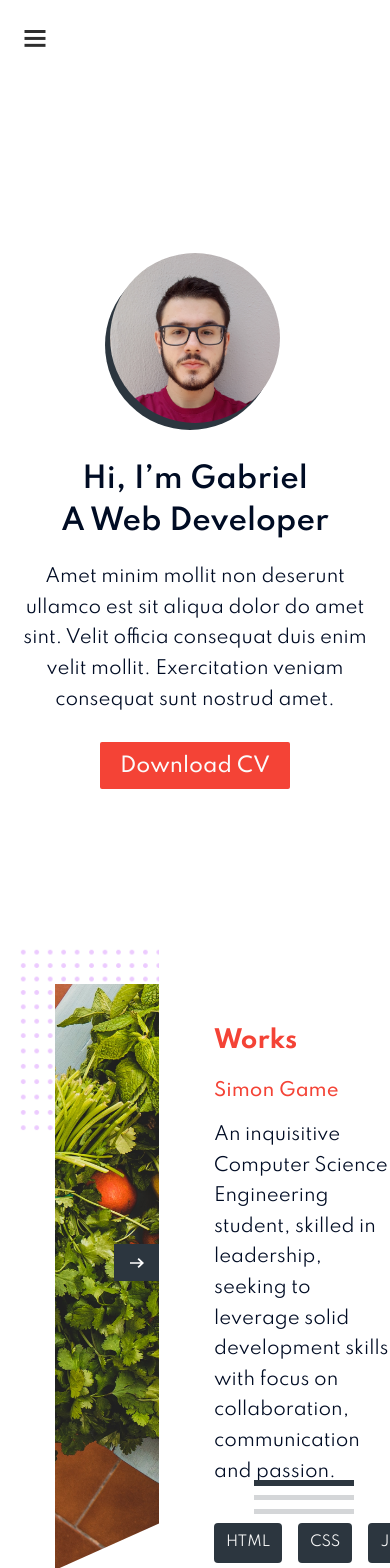
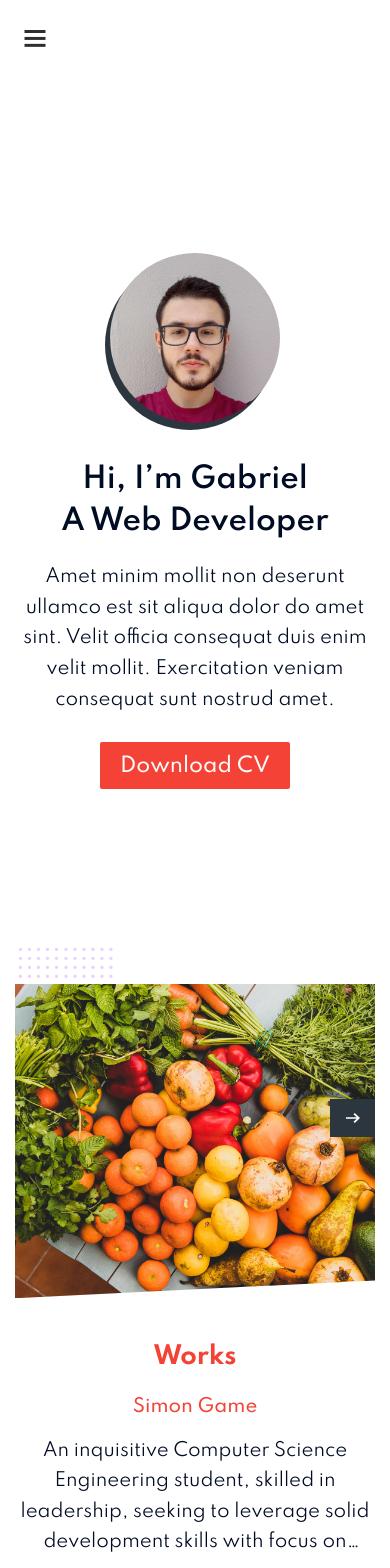
Before and after one commit to GabrielHammermeister/portfolio-lp, a Next.js app: page / in a window 390 px wide. Shown: the top 1568 px of the page. Built offline with nearby package versions, Linux system fonts and the light colour scheme.

Commit message:
feat - work section responsive

```diff
--- a/src/components/WorkDescription/WorkDescription.styles.ts
+++ b/src/components/WorkDescription/WorkDescription.styles.ts
@@ -1,11 +1,32 @@
 import styled from 'styled-components'
 
 export const Container = styled.main`
-   padding-top: 80px;
+   padding-bottom: 30px;
+
+   @media (min-width: 500px) {
+      padding-top: 40px;
+      padding-bottom: 30px;
+   }
+   @media (min-width: 900px) {
+      padding-top: 80px;
+   }
+
+   & p {
+      overflow: hidden;
+      text-overflow: ellipsis;
+      line-clamp: 4;
+      display: -webkit-box;
+      -webkit-line-clamp: 4;
+      -webkit-box-orient: vertical;
+   }
 `
 
 export const SkillContainer = styled.div`
-   display: flex;
+   display: none;
    gap: 16px;
    margin-top: 3rem;
+
+   @media (min-width: 900px) {
+      display: flex;
+   }
 `
--- a/src/components/WorkSection/WorkSection.styles.ts
+++ b/src/components/WorkSection/WorkSection.styles.ts
@@ -5,11 +5,17 @@ export const Container = styled.main`
    padding: 100px 0;
 
    display: flex;
-   gap: 55px;
+   flex-direction: column;
+   justify-content: space-between;
 
    & .swiper {
       height: 100%;
       width: 100%;
+   }
+   @media (min-width: 900px) {
+      flex-direction: row;
+      justify-content: flex-start;
+      gap: 55px;
    }
 `
 export const WorkBackground = styled.div`
@@ -19,15 +25,22 @@ export const WorkBackground = styled.div`
    width: 100%;
 
    background-position: top left !important;
-   background-size: 150px !important;
+   background-size: 100px !important;
    background-repeat: no-repeat !important;
 
    background: url('/img/BG.svg');
+
+   @media (min-width: 500px) {
+      background-size: 120px !important;
+      padding-top: 80px;
+   }
+   @media (min-width: 900px) {
+      background-size: 150px !important;
+      padding-top: 80px;
+   }
 `
 export const WorkDescription = styled.aside`
-   max-width: 50%;
    width: 100%;
-   text-align: left;
 
    & h2 {
       margin-bottom: 1.875rem;
@@ -38,41 +51,54 @@ export const WorkDescription = styled.aside`
    }
 
    & .swiper-pagination {
-      width: auto;
-      bottom: 70px;
+      bottom: 0;
    }
 
    & .swiper-pagination-bullet {
       background-color: ${({ theme }) => theme.background.secondary};
 
       border-radius: 0;
-      width: 100px;
+      width: 70px;
       height: 5px;
    }
 
    & .swiper-pagination-bullet-active {
       height: 6px;
    }
+
+   @media (min-width: 500px) {
+      & .swiper-pagination-bullet {
+         width: 80px;
+      }
+   }
+   @media (min-width: 900px) {
+      text-align: left;
+
+      max-width: 50%;
+      & .swiper-pagination-bullet {
+         width: 100px;
+      }
+
+      & .swiper-pagination {
+         width: auto;
+      }
+   }
 `
-
 export const WorkThumbnail = styled.aside`
    height: 100%;
    width: 100%;
-   min-width: 40%;
+   min-width: 50%;
+   max-height: 55%;
    position: relative;
    & .swiper-slide {
-      background-position: top 40px left 40px, top left !important;
-      background-size: cover, 150px !important;
+      background-position: top 40px left !important;
+      background-size: cover !important;
       background-repeat: no-repeat !important;
-      clip-path: polygon(0% 0%, 100% 0%, 100% 90%, 0% 100%);
+      clip-path: polygon(0% 0%, 100% 0%, 100% 95%, 0% 100%);
 
       display: flex;
       justify-content: center;
       align-items: center;
-   }
-
-   & .swiper-pagination {
-      /* display: none; */
    }
 
    & .swiper-button-disabled {
@@ -82,7 +108,7 @@ export const WorkThumbnail = styled.aside`
    & .swiper-button-next {
       height: 3.125rem;
       width: 3.75rem;
-      right: 0 !important;
+      right: 0;
 
       background-color: ${({ theme }) => theme.background.secondary};
       background-image: url('/img/arrow-right.svg');
@@ -93,6 +119,7 @@ export const WorkThumbnail = styled.aside`
    & .swiper-button-prev {
       height: 3.125rem;
       width: 3.75rem;
+      left: 0;
       background-color: ${({ theme }) => theme.background.secondary};
 
       background-image: url('/img/arrow-left.svg');
@@ -107,4 +134,19 @@ export const WorkThumbnail = styled.aside`
    & .swiper-button-prev::after {
       display: none;
    }
+
+   @media (min-width: 500px) {
+      max-height: 60%;
+
+      & .swiper-slide {
+         background-position: top 40px left;
+         clip-path: polygon(0% 0%, 100% 0%, 100% 95%, 0% 100%);
+      }
+   }
+   @media (min-width: 900px) {
+      max-height: 100%;
+      & .swiper-slide {
+         background-position: top 40px left 40px !important;
+      }
+   }
 `
```
